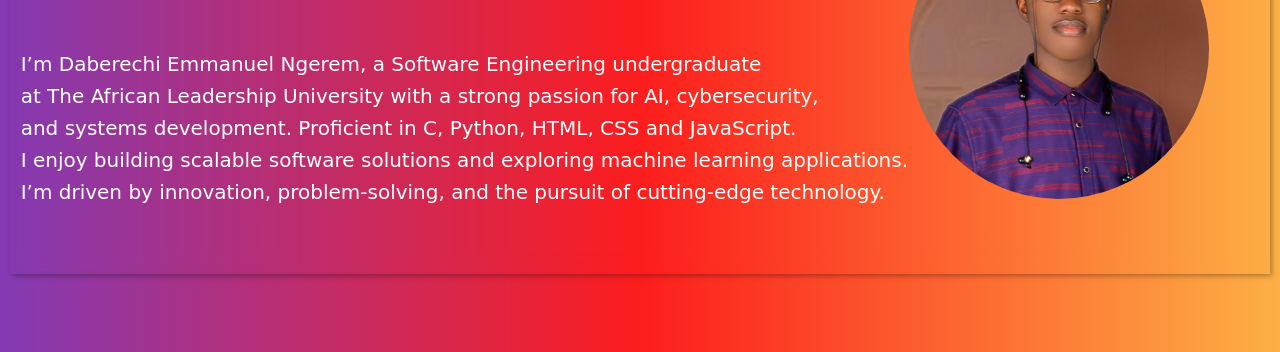
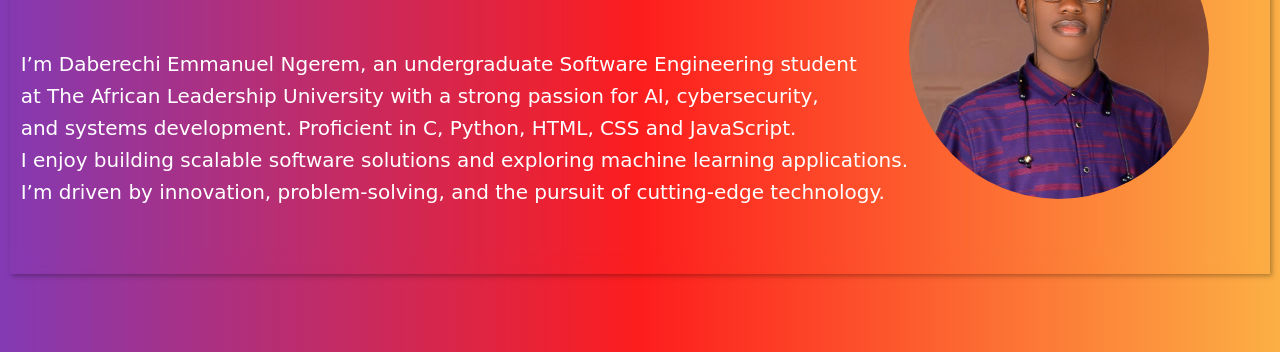
Before and after one commit to Noelngerem/Responsive-Web-Design-Resume-Assignment-Summative-, a plain HTML site: page index.html in a window 1280 px wide. Shown: the part 306-658 px from the top of the page. Drawn offline with Linux system fonts and the light colour scheme.

Commit message:
Resume Website

```diff
--- a/index.html
+++ b/index.html
@@ -28,7 +28,7 @@
                 <div class="about-description">
                     <h2>About Me</h2>
                     <p>
-                        I’m Daberechi Emmanuel Ngerem, a Software Engineering undergraduate<br>
+                        I’m Daberechi Emmanuel Ngerem, an undergraduate Software Engineering student<br>
                         at The African Leadership University with a strong passion for AI, cybersecurity,<br>
                         and systems development. Proficient in C, Python, HTML, CSS and JavaScript.<br>
                         I enjoy building scalable software solutions and exploring machine learning applications.<br>
--- a/script.js
+++ b/script.js
@@ -1,17 +1,16 @@
-// Toggle mobile navigation menu
+// a toggle for mobile navigation menu
 function toggleMenu() {
     const nav = document.querySelector(".nav");
     nav.classList.toggle("active");
 }
 
-// Ensure menu hides when a link is clicked
+// this block of code is going to hide the menu when a link is clicked
 document.querySelectorAll(".nav-link").forEach(link => {
     link.addEventListener("click", () => {
         document.querySelector(".nav").classList.remove("active");
     });
 });
 
-// Responsive Footer Icons
 function adjustFooterIcons() {
     const mediaIcons = document.querySelector(".media-icons");
     if (window.innerWidth <= 600) {
@@ -21,6 +20,5 @@ function adjustFooterIcons() {
     }
 }
 
-// Run on page load and window resize
 window.addEventListener("load", adjustFooterIcons);
 window.addEventListener("resize", adjustFooterIcons);
```
